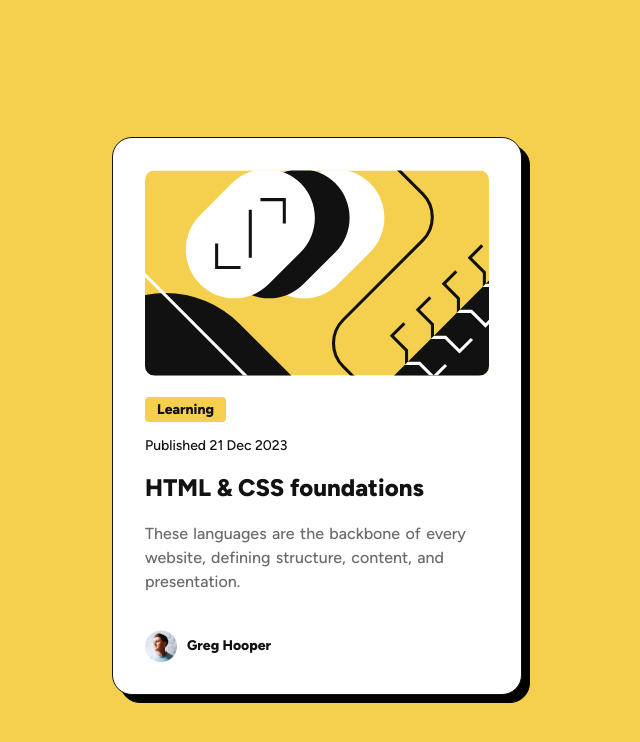
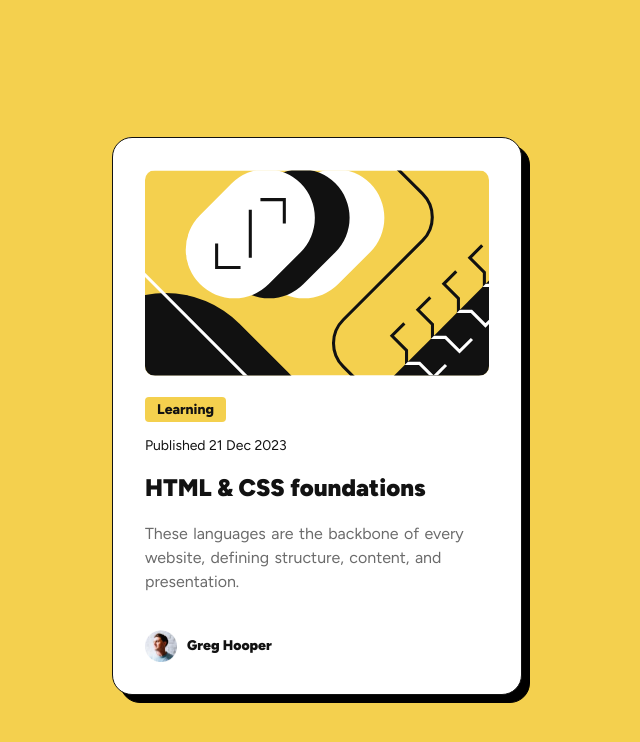
Before and after one commit to Celthros/blog-preview-card-challenge, a website: page index.html in a window 1280 px wide. Shown: the whole page, without its empty margins (321-961 px from the left). Drawn offline with Linux system fonts and the light colour scheme.

Commit message:
returned back to google fonts link

```diff
--- a/css/style.scss
+++ b/css/style.scss
@@ -1,4 +1,3 @@
-@use 'abstract/fonts';
 @use "base/base";
 @use "base/reset";
 @use "components/article";
--- a/index.html
+++ b/index.html
@@ -4,6 +4,9 @@
 	<meta charset="UTF-8">
 	<meta name="viewport" content="width=device-width, initial-scale=1.0">
 	<link rel="icon" type="image/png" sizes="32x32" href="./assets/images/favicon-32x32.png">
+	<link rel="preconnect" href="https://fonts.googleapis.com">
+	<link rel="preconnect" href="https://fonts.gstatic.com" crossorigin>
+	<link href="https://fonts.googleapis.com/css2?family=Figtree:ital,wght@0,300..900;1,300..900&display=swap" rel="stylesheet">
 	<link rel="preload" href="style.min.css" as="style" onload="this.rel='stylesheet'">
 	<noscript><link rel="stylesheet" href="style.min.css"></noscript>
 	<title>Frontend Mentor | Blog preview card</title>
```
Also changed, not shown: style.min.css, 1 other file.
